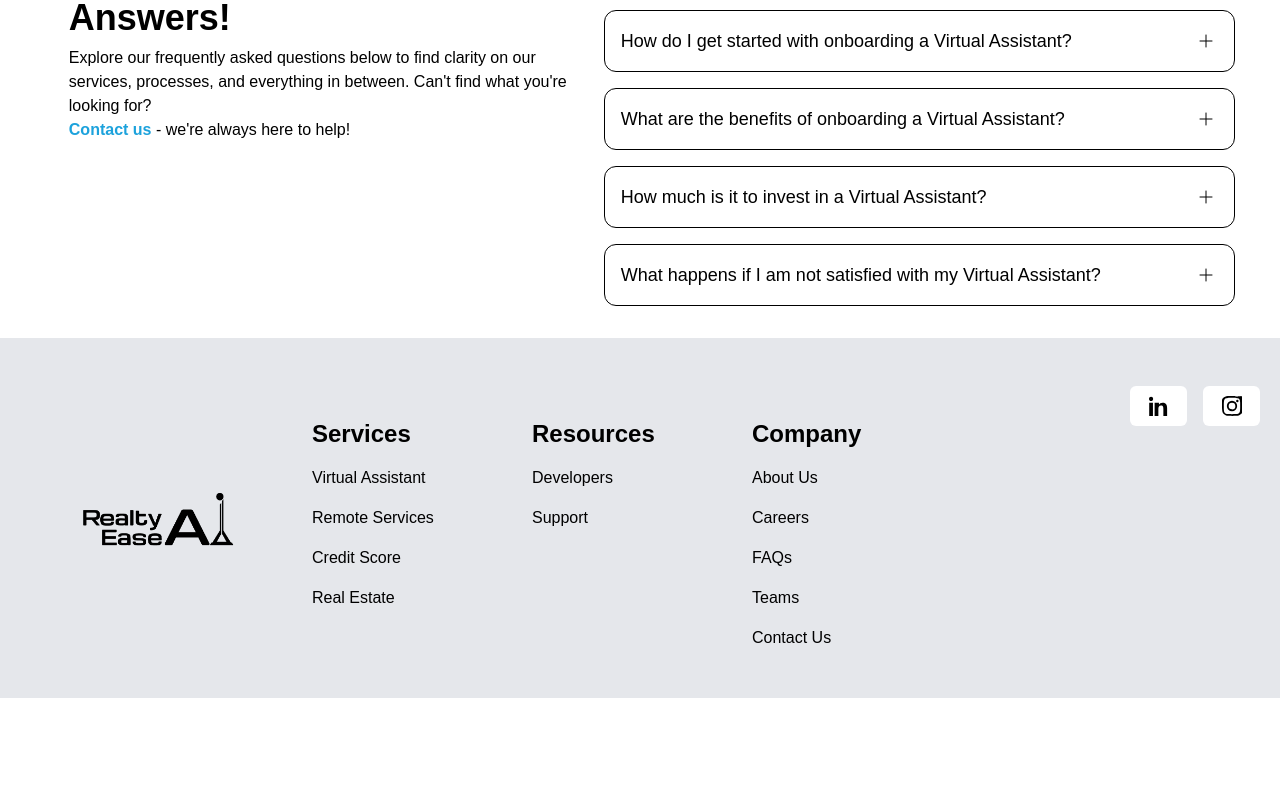
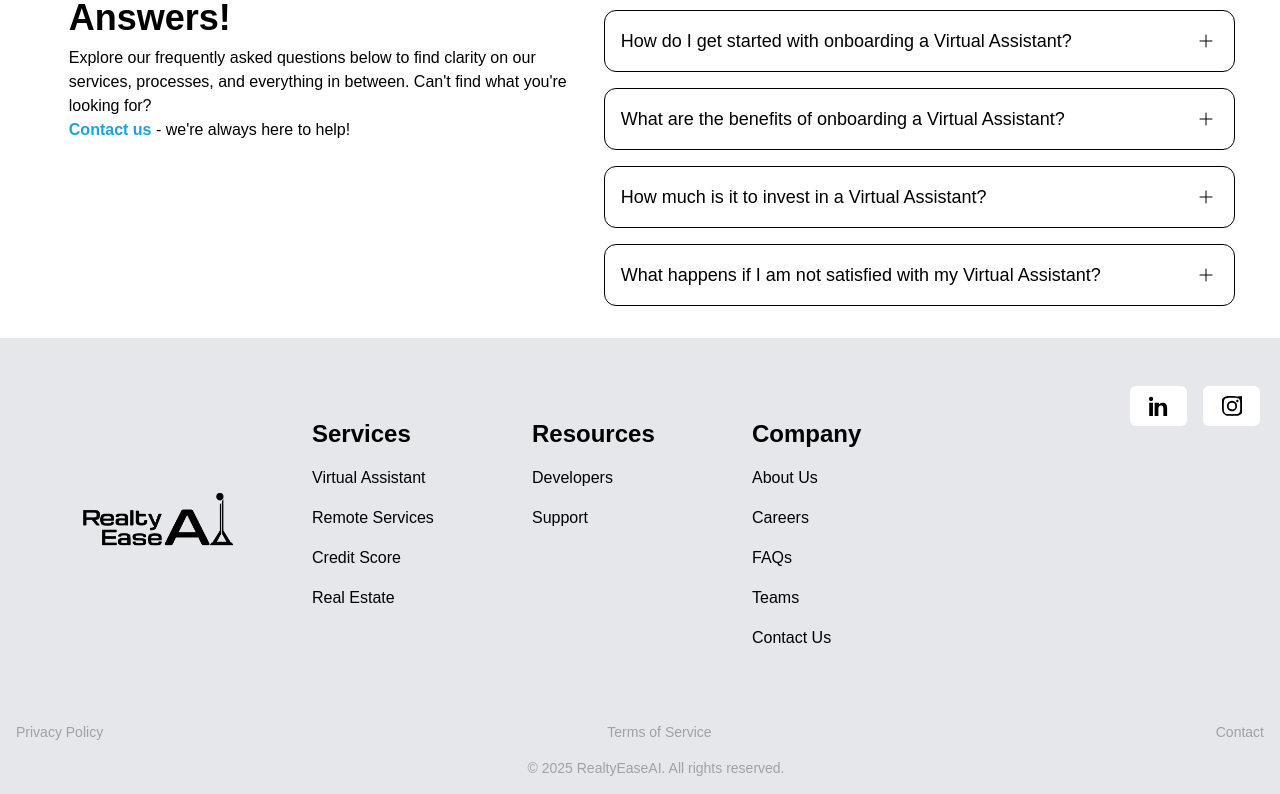
Before and after one commit to realtyeaseai/website, a Next.js app: page / in a window 1280 px wide. Shown: the part 2349-3143 px from the top of the page. Before the commit the page ends 3047 px from the top, so only its background shows below. Built offline with nearby package versions, Linux system fonts and the light colour scheme.

Commit message:
Updated Footer with copyright

```diff
--- a/src/components/landingPage/Footer.tsx
+++ b/src/components/landingPage/Footer.tsx
@@ -5,11 +5,12 @@ import Link from 'next/link'
 
 
 export default function Footer() {
+  const currentYear = new Date().getFullYear();
   return (
 
-    <div className='flex flex-col md:justify-end justify-center items-center min-h-[40dvh] w-full text-black bg-gray-200 dark:bg-black pt-12 dark:text-gray-200'>
+    <div className='flex flex-col min-h-[40dvh] text-black bg-gray-200 dark:bg-black pt-12 dark:text-gray-200'>
 
-      <div className="w-full h-auto flex flex-col md:flex-row items-start justify-between">
+      <div className="w-full h-auto flex flex-col md:flex-row justify-between">
         {/* ---------------------------- Left Section (Logo + Links) ---------------------------- */}
         <div className="w-full flex flex-col md:flex-row items-start justify-between p-4 ">
 
@@ -118,10 +119,27 @@ export default function Footer() {
             </Link>
 
           </div>
+
         </div>
 
       </div>
-
+{/* ------------------------------ Footer Bottom Links and Copyright ------------------------------ */}
+<div className="w-full flex flex-col mt-6 mb-4 px-4">
+  <div className="flex flex-col md:flex-row items-center justify-between gap-4 text-sm text-neutral-400">
+    <Link href="/privacy-policy" className="hover:text-white hover:underline transition">
+      Privacy Policy
+    </Link>
+    <Link href="/terms-of-service" className="hover:text-white hover:underline transition">
+      Terms of Service
+    </Link>
+    <Link href="/contact" className="hover:text-white hover:underline transition">
+      Contact
+    </Link>
+  </div>
+  <p className="text-sm text-neutral-400 text-center justify-center md:pl-8 mt-4">
+    &copy; {currentYear} RealtyEaseAI. All rights reserved.
+  </p>
+</div>
         {/* ------------------------------------------------- BOTTOM REALTY EASE DESIGN TEXT -------------------------------------------- */}
         {/* <div className='w-full h-auto mt-20 mb-18 md:text-start text-center'>
             <h1 className='w-[90%] md:text-[65px] text-4xl m-4'>RealtyEaseAI</h1>
```
